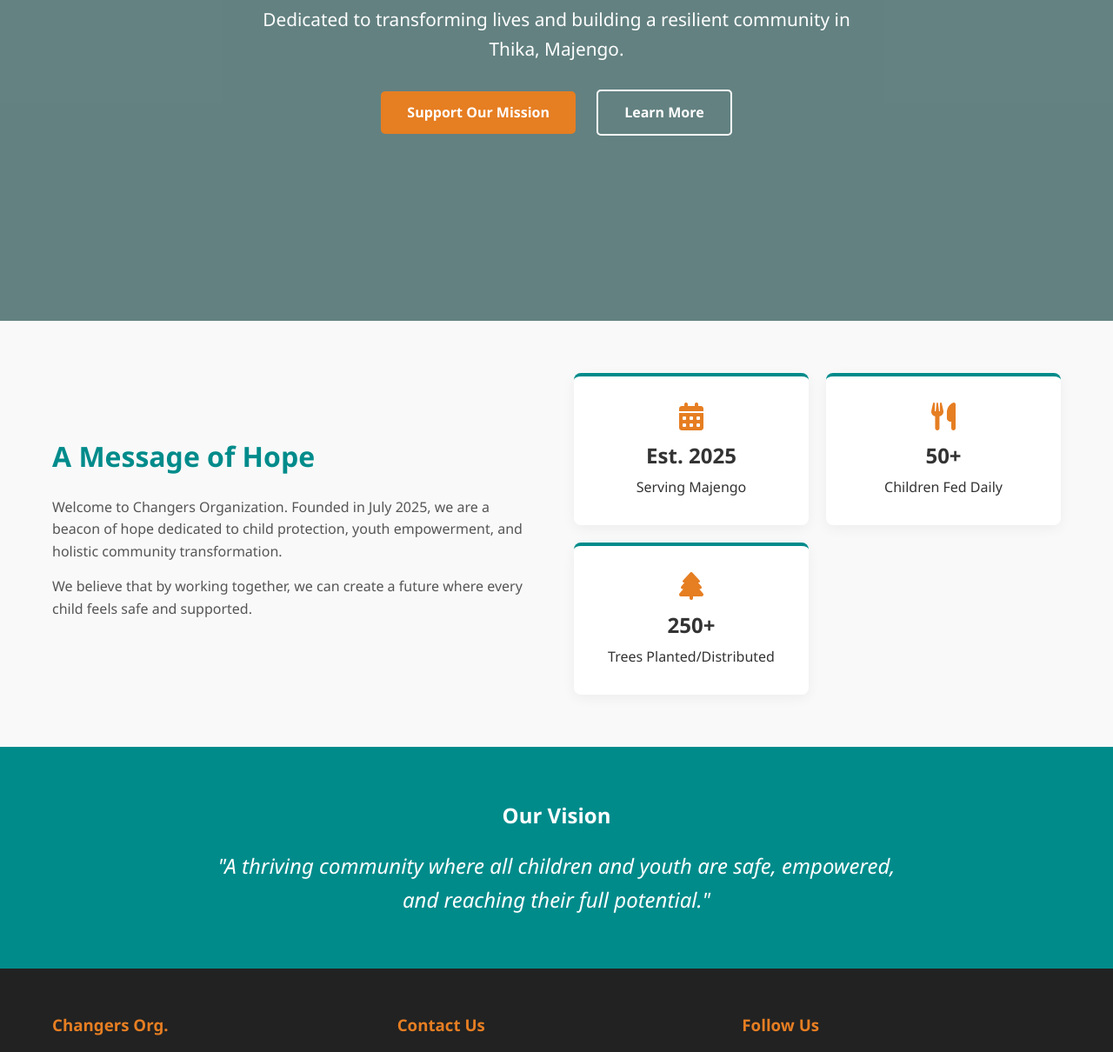
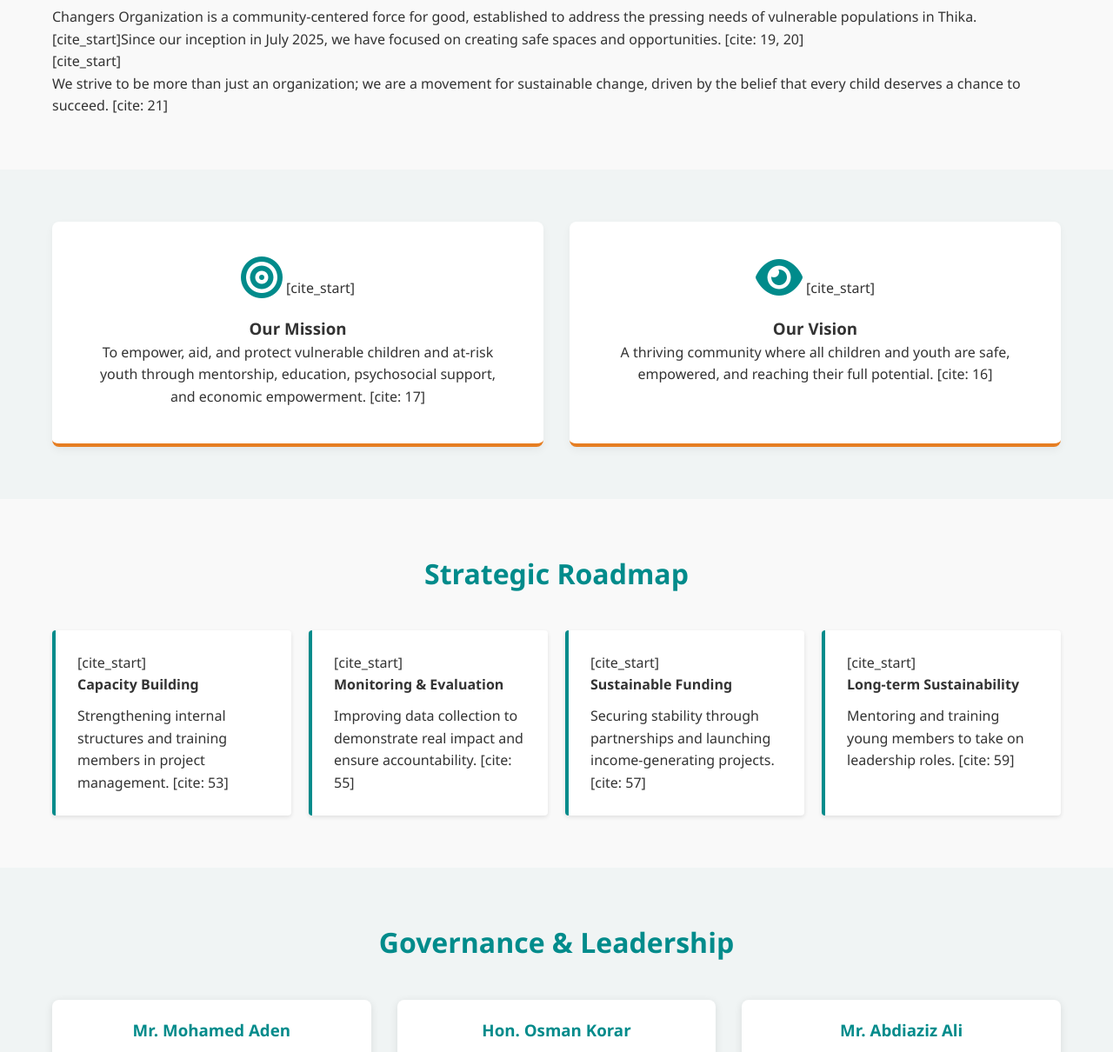
Before and after one commit to Sal-tech1/Changers-Organization-Test, a plain HTML site: page about.html in a window 1280 px wide. Shown: the part 391-1601 px from the top of the page at 87% size. Drawn offline with Linux system fonts and the light colour scheme.

Commit message:
Revise About Us page content and layout
Updated the About Us page with new content and structure.

```diff
--- a/about.html
+++ b/about.html
@@ -3,7 +3,7 @@
 <head>
     <meta charset="UTF-8">
     <meta name="viewport" content="width=device-width, initial-scale=1.0">
-    <title>Changers Organization | Hope. Care. Change.</title>
+    <title>About Us | Changers Organization</title>
     <link rel="stylesheet" href="style.css">
     <link rel="stylesheet" href="https://cdnjs.cloudflare.com/ajax/libs/font-awesome/6.0.0/css/all.min.css">
 </head>
@@ -16,8 +16,8 @@
             </div>
             <nav>
                 <ul class="nav-links">
-                    <li><a href="index.html" class="active">Home</a></li>
-                    <li><a href="about.html">About Us</a></li>
+                    <li><a href="index.html">Home</a></li>
+                    <li><a href="about.html" class="active">About Us</a></li>
                     <li><a href="projects.html">Our Projects</a></li>
                     <li><a href="donate.html" class="btn-donate">Donate</a></li>
                 </ul>
@@ -28,56 +28,101 @@
         </div>
     </header>
 
-    <section class="hero">
-        <div class="hero-overlay">
-            <div class="container hero-content">
-                <h1>HOPE. CARE. CHANGE.</h1> <p>Dedicated to transforming lives and building a resilient community in Thika, Majengo.</p> <div class="hero-btns">
-                    <a href="donate.html" class="btn btn-primary">Support Our Mission</a>
-                    <a href="about.html" class="btn btn-secondary">Learn More</a>
+    <section class="page-header">
+        <div class="container">
+            <h1>Who We Are</h1>
+            <p>Driving sustainable change in Thika, Majengo since 2025.</p> </div>
+    </section>
+
+    <section class="section-padding">
+        <div class="container">
+            <div class="about-content">
+                <div class="about-text-full">
+                    <h2>Our Foundation</h2> <p>Changers Organization is a community-centered force for good, established to address the pressing needs of vulnerable populations in Thika. [cite_start]Since our inception in July 2025, we have focused on creating safe spaces and opportunities. [cite: 19, 20]</p>
+                    [cite_start]<p>We strive to be more than just an organization; we are a movement for sustainable change, driven by the belief that every child deserves a chance to succeed. [cite: 21]</p>
                 </div>
             </div>
         </div>
     </section>
 
-    <section class="intro section-padding">
+    <section class="bg-light section-padding">
+        <div class="container grid-2">
+            <div class="card-box">
+                <i class="fas fa-bullseye icon-large"></i>
+                [cite_start]<h3>Our Mission</h3> <p>To empower, aid, and protect vulnerable children and at-risk youth through mentorship, education, psychosocial support, and economic empowerment. [cite: 17]</p>
+            </div>
+            <div class="card-box">
+                <i class="fas fa-eye icon-large"></i>
+                [cite_start]<h3>Our Vision</h3> <p>A thriving community where all children and youth are safe, empowered, and reaching their full potential. [cite: 16]</p>
+            </div>
+        </div>
+    </section>
+
+    <section class="section-padding">
         <div class="container">
-            <div class="intro-grid">
-                <div class="intro-text">
-                    <h2>A Message of Hope</h2> <p>Welcome to Changers Organization. Founded in July 2025, we are a beacon of hope dedicated to child protection, youth empowerment, and holistic community transformation.</p> <p>We believe that by working together, we can create a future where every child feels safe and supported.</p> </div>
-                <div class="intro-stats">
-                    <div class="stat-box">
-                        <i class="fas fa-calendar-alt"></i>
-                        <h3>Est. 2025</h3> <p>Serving Majengo</p>
-                    </div>
-                    <div class="stat-box">
-                        <i class="fas fa-utensils"></i>
-                        <h3>50+</h3>
-                        <p>Children Fed Daily</p> </div>
-                    <div class="stat-box">
-                        <i class="fas fa-tree"></i>
-                        <h3>250+</h3>
-                        <p>Trees Planted/Distributed</p> </div>
+            <h2 class="section-title">Strategic Roadmap</h2> <div class="roadmap-grid">
+                <div class="roadmap-item">
+                    [cite_start]<h4>Capacity Building</h4> <p>Strengthening internal structures and training members in project management. [cite: 53]</p>
+                </div>
+                <div class="roadmap-item">
+                    [cite_start]<h4>Monitoring & Evaluation</h4> <p>Improving data collection to demonstrate real impact and ensure accountability. [cite: 55]</p>
+                </div>
+                <div class="roadmap-item">
+                    [cite_start]<h4>Sustainable Funding</h4> <p>Securing stability through partnerships and launching income-generating projects. [cite: 57]</p>
+                </div>
+                <div class="roadmap-item">
+                    [cite_start]<h4>Long-term Sustainability</h4> <p>Mentoring and training young members to take on leadership roles. [cite: 59]</p>
                 </div>
             </div>
         </div>
     </section>
 
-    <section class="vision-banner">
+    <section class="bg-light section-padding">
         <div class="container">
-            <h2>Our Vision</h2> <p>"A thriving community where all children and youth are safe, empowered, and reaching their full potential."</p> </div>
+            <h2 class="section-title">Governance & Leadership</h2> <div class="team-grid">
+                <div class="team-member">
+                    <div class="member-info">
+                        <h3>Mr. Mohamed Aden</h3> <span>Business Admin, IT & Software Engineering</span> </div>
+                </div>
+                <div class="team-member">
+                    <div class="member-info">
+                        <h3>Hon. Osman Korar</h3> <span>Finance & Accounting</span> </div>
+                </div>
+                <div class="team-member">
+                    <div class="member-info">
+                        <h3>Mr. Abdiaziz Ali</h3> <span>Law</span> </div>
+                </div>
+                <div class="team-member">
+                    <div class="member-info">
+                        <h3>Miss Charry</h3> <span>Social Work & Community Dev</span> </div>
+                </div>
+                <div class="team-member">
+                    <div class="member-info">
+                        <h3>Mr. Lyria</h3> <span>Mass Media & Communication</span> </div>
+                </div>
+                 <div class="team-member">
+                    <div class="member-info">
+                        <h3>Mr. Jillo Nur</h3> <span>International Relations & Tourism</span> </div>
+                </div>
+            </div>
+        </div>
     </section>
 
     <footer>
         <div class="container footer-content">
             <div class="footer-col">
                 <h3>Changers Org.</h3>
-                <p>Thika, Majengo (Kiambu County)</p> <p>Est. July 2025</p> </div>
+                <p>Thika, Majengo (Kiambu County)</p>
+                <p>Est. July 2025</p>
+            </div>
             <div class="footer-col">
                 <h3>Contact Us</h3>
-                <p><i class="fas fa-envelope"></i> changersorganization@gmail.com</p> <p><i class="fas fa-phone"></i> 0718909919</p> </div>
+                <p><i class="fas fa-envelope"></i> changersorganization@gmail.com</p>
+                <p><i class="fas fa-phone"></i> 0718909919</p>
+            </div>
             <div class="footer-col">
                 <h3>Follow Us</h3>
-                 <div class="social-icons">
+                <div class="social-icons">
 			 <a href="https://www.instagram.com/changersorganization" target="_blank">
        				 <i class="fab fa-instagram"></i>
    			 </a>
@@ -86,7 +131,6 @@
      			   <i class="fab fa-facebook"></i>
 			 </a>
 		</div>
-
             </div>
         </div>
         <div class="footer-bottom">
```
